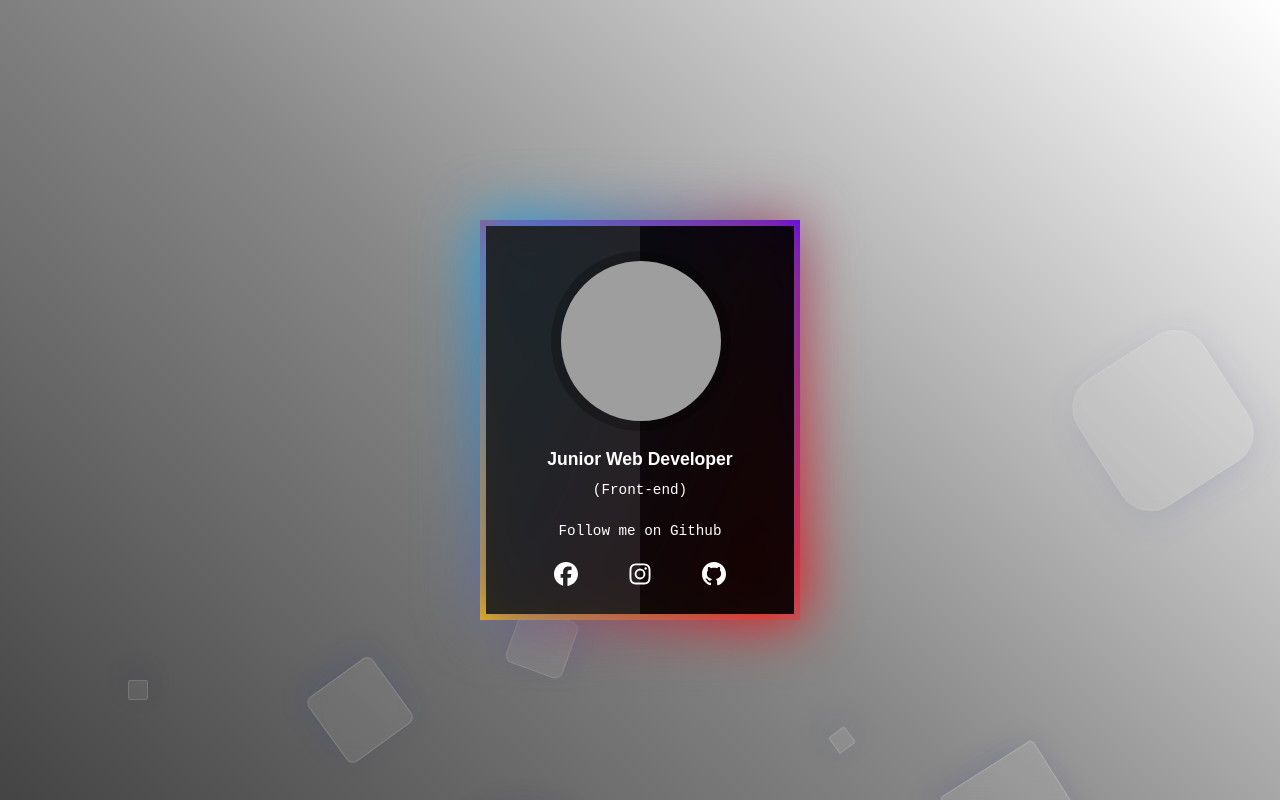
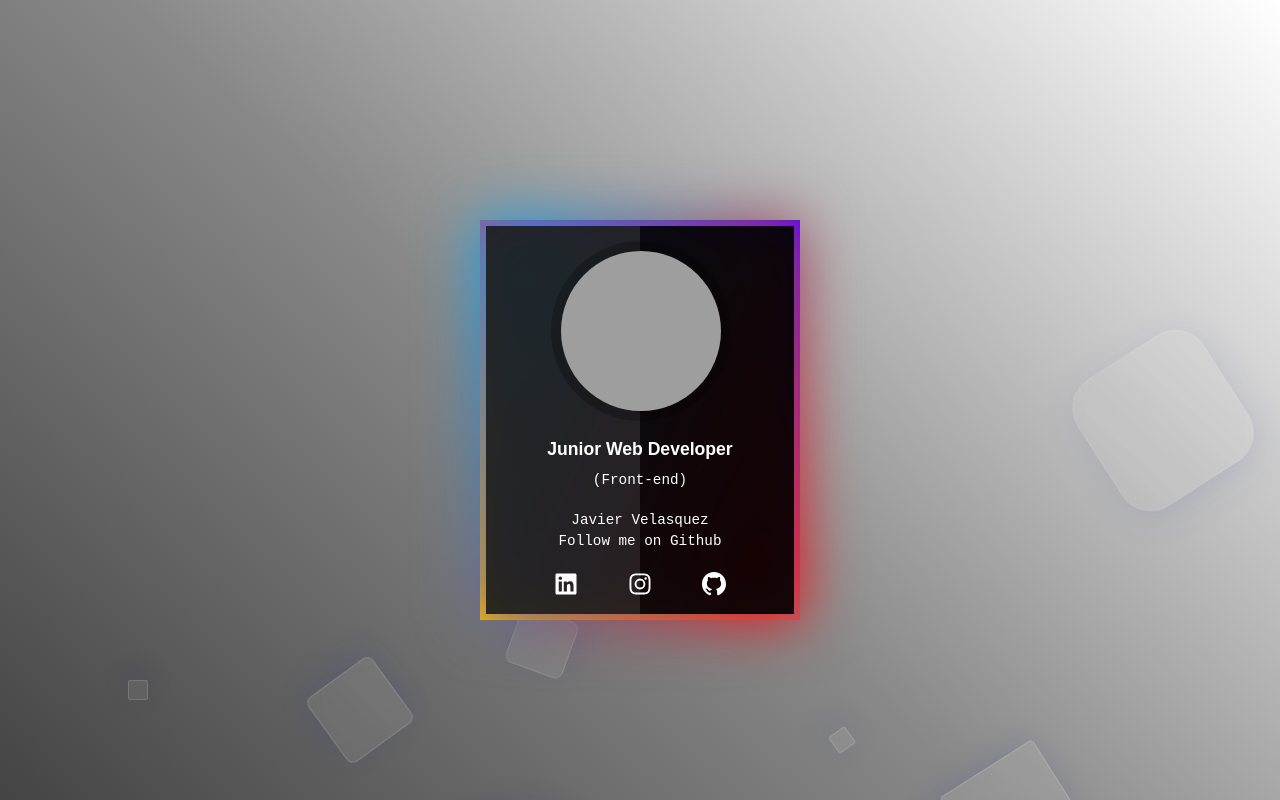
Before and after one commit to BlueDokk/Profile, a plain HTML site: page index.html in a window 1280 px wide. Drawn offline with Linux system fonts and the light colour scheme; grey boxes are pictures that could not be loaded.

Commit message:
Update commit 02/02/2021

```diff
--- a/index.html
+++ b/index.html
@@ -17,11 +17,11 @@
         <div class="content">
             <div class="imgBx"><img src="images/foto.png" alt=""></div><br>
             <h2>Junior Web Developer</h2>
-            <p> (Front-end)</p>
-            <p> Follow me on Github</p>
-            <a href="https://www.facebook.com/profile.php?id=100008177137184" target="blank"><i class="fab fa-facebook" aria-hidden="true"></i></a>
-                <a href="https://www.instagram.com/javiervelasquez03/?hl=es-la" target="blank"><i class="fab fa-instagram" aria-hidden="true"></i></a>
-                <a href="https://github.com/BlueDokk" target="blank"><i class="fab fa-github" aria-hidden="true"></i></a>
+            <p>(Front-end)</p>
+            <p> Javier Velasquez<br>Follow me on Github</p>
+            <a href="https://www.linkedin.com/in/javier-velasquez-6020241a0/" target="blank"><i class="fab fa-linkedin"></i></a>
+            <a href="https://www.instagram.com/javiervelasquez03/?hl=es-la" target="blank"><i class="fab fa-instagram" aria-hidden="true"></i></a>
+            <a href="https://github.com/BlueDokk" target="blank"><i class="fab fa-github" aria-hidden="true"></i></a>
         </div>
     </div>
 </div>
```
Also changed, not shown: images/profile.png (added), 1 other file.
